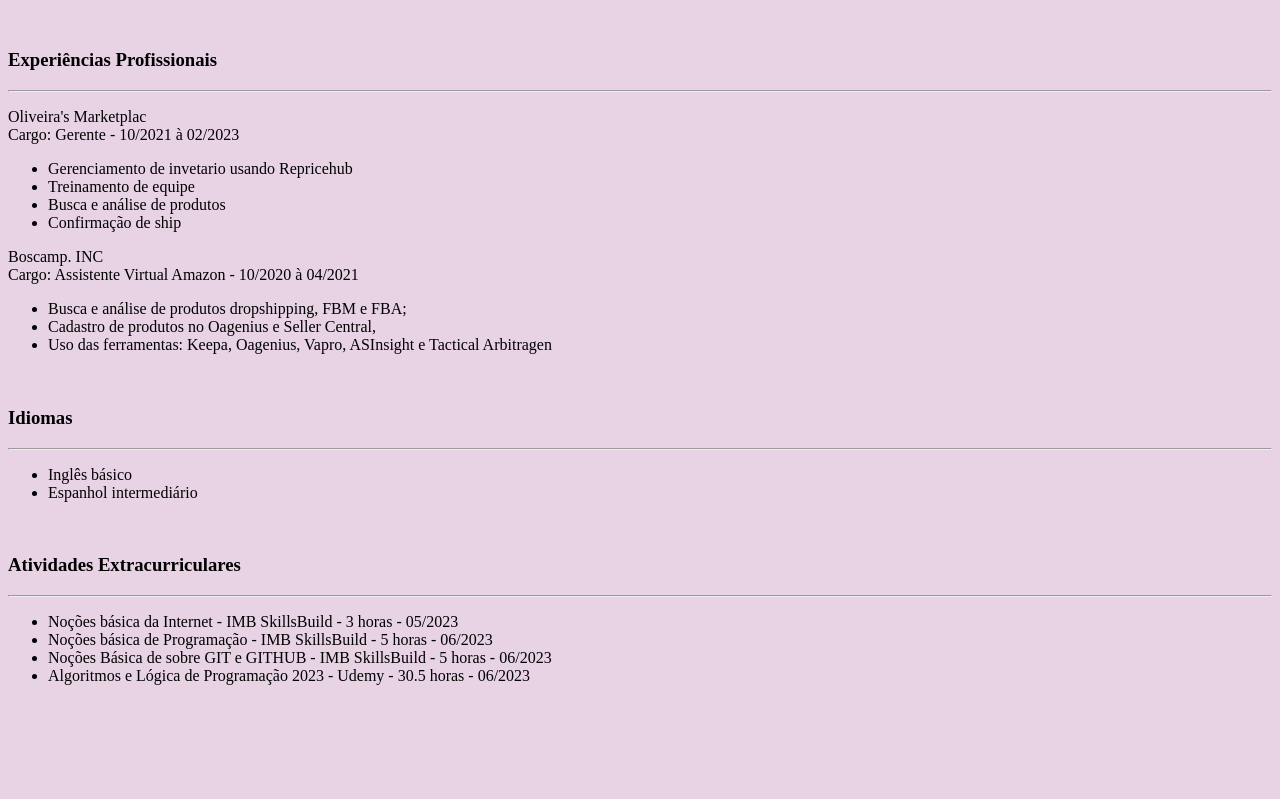
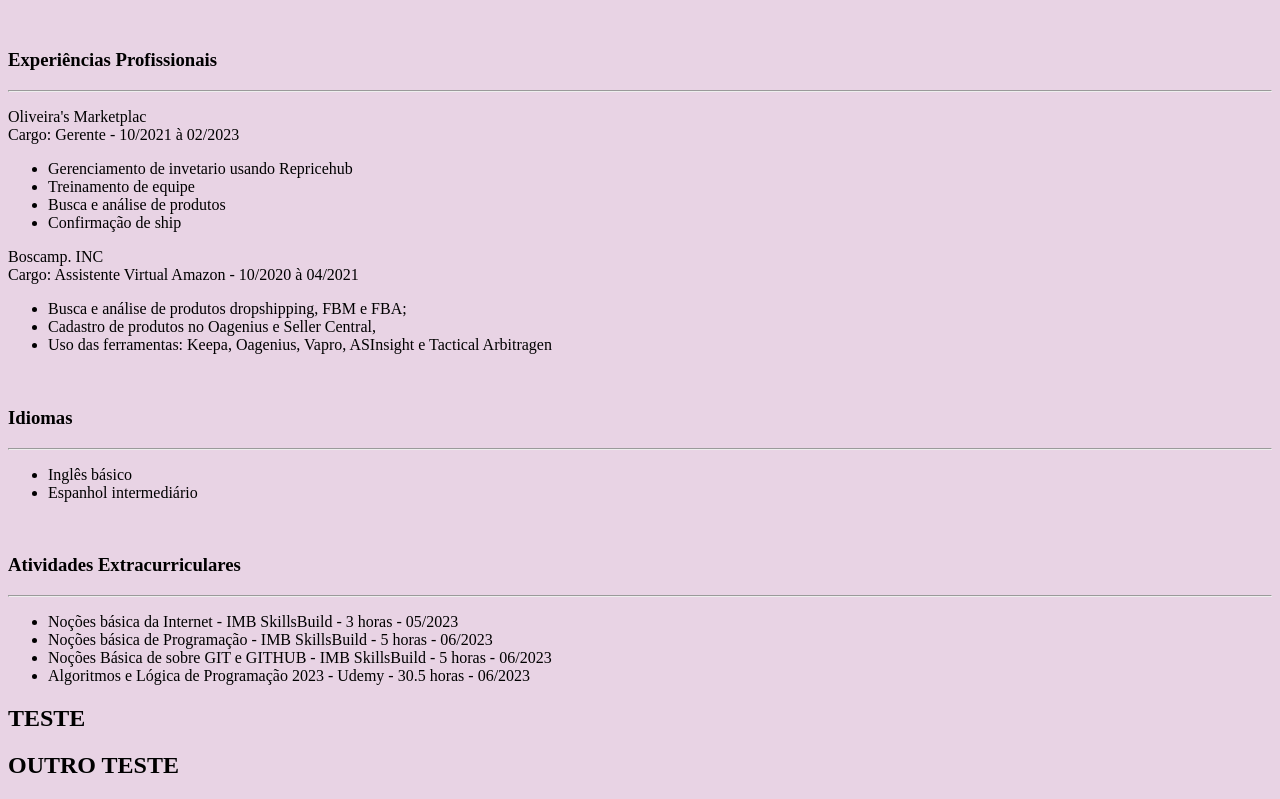
Before and after one commit to reginacf/curriculo, a plain HTML site: page index.html in a window 1280 px wide. Shown: the part 556-1355 px from the top of the page. Before the commit the page ends 1257 px from the top, so only its background shows below. Drawn offline with Linux system fonts and the light colour scheme.

Commit message:
teste 2 linhas
teste github desktop

```diff
--- a/index.html
+++ b/index.html
@@ -69,5 +69,8 @@
         <li> Algoritmos e Lógica de Programação 2023 - Udemy - 30.5 horas - 06/2023</li>
     </ul>
 
+    <h2>TESTE</h2>
+    <h2>OUTRO TESTE</h2>
+
 </body>
 </html>
```
